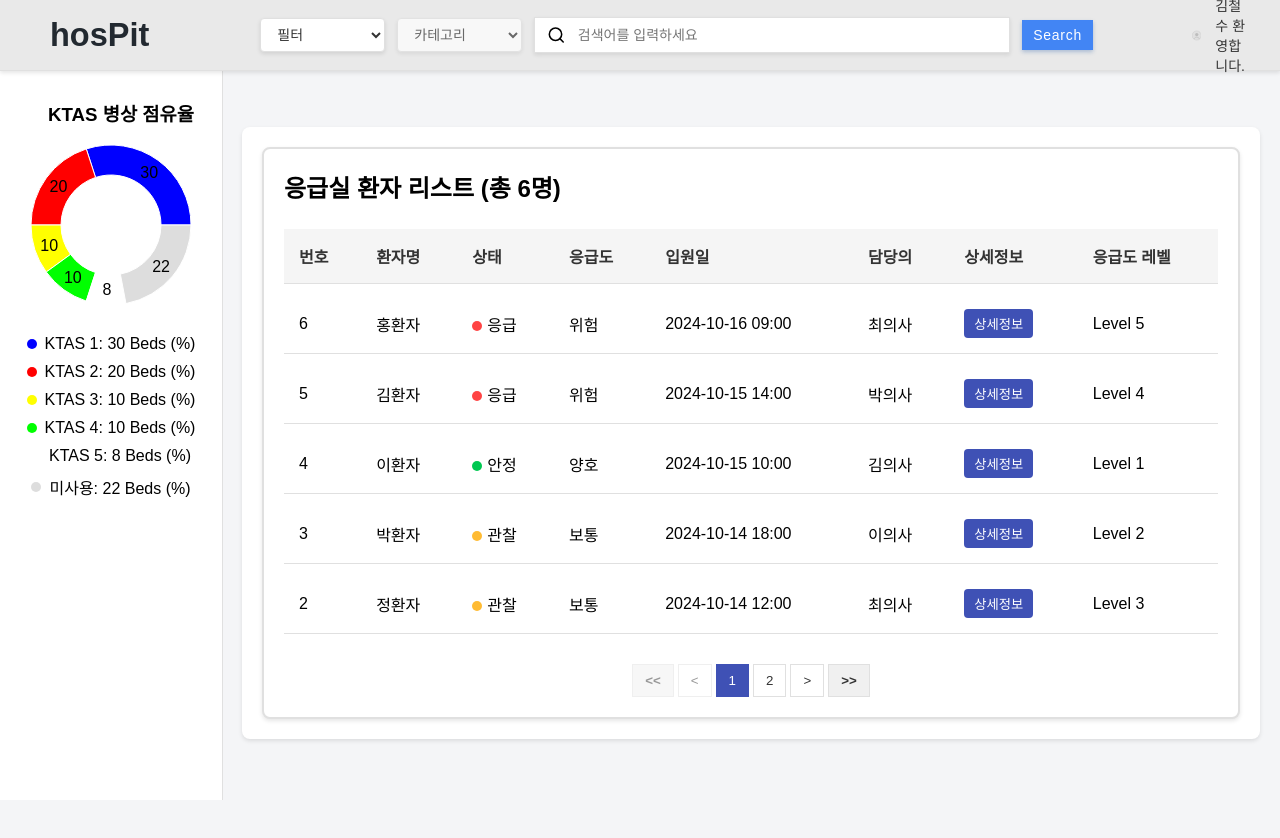
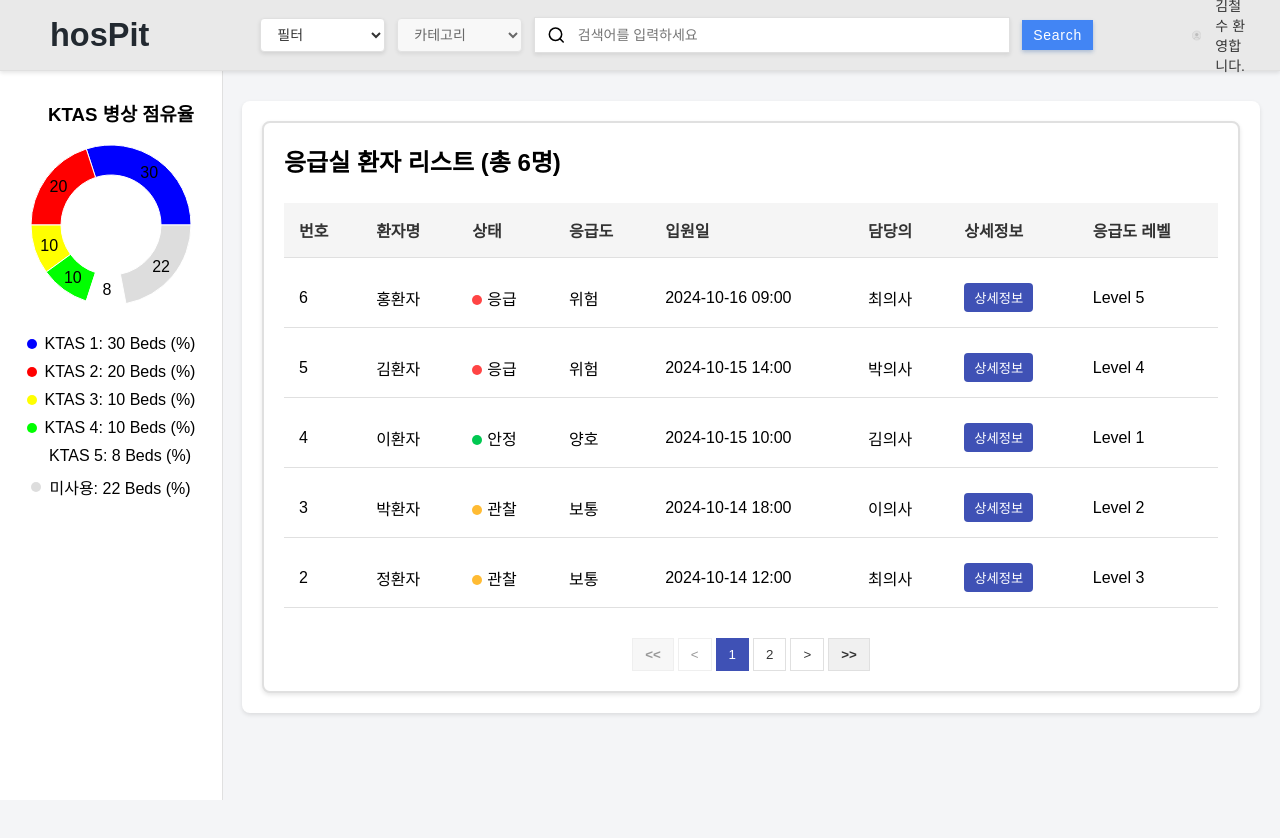
Before and after one commit to Lee-SeungWoo98/hosFIt, a React (Create React App) app: page / in a window 1280 px wide. Shown: the top 838 px of the page. Built offline with nearby package versions, Linux system fonts and the light colour scheme.

Commit message:
리스트 컨테이너 살짝 위로 옮김

```diff
--- a/src/App.css
+++ b/src/App.css
@@ -3,6 +3,7 @@ body {
   padding: 0;
   font-family: 'Arial', sans-serif;
   background-color: #f4f5f7;
+  margin-top: -26px;
 }
 
 .app {
```
